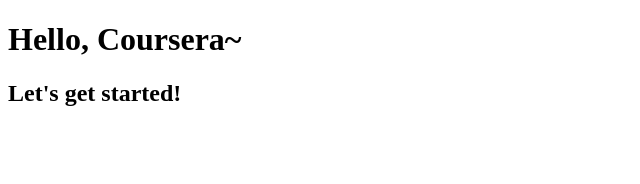
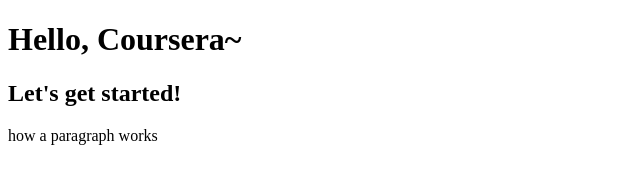
Before and after one commit to jodielili/coursera-test, a plain HTML site: page site/index.html in a window 1280 px wide. Shown: the whole page, without its empty margins (0-640 px from the left). Drawn offline with Linux system fonts and the light colour scheme.

Commit message:
check out the paragraph format

```diff
--- a/site/index.html
+++ b/site/index.html
@@ -6,5 +6,6 @@
 <body>
 <h1>Hello, Coursera~</h1>
 <h2>Let's get started!</h2>
+<p>how a paragraph works</p>
 </body>
 </html>
```
